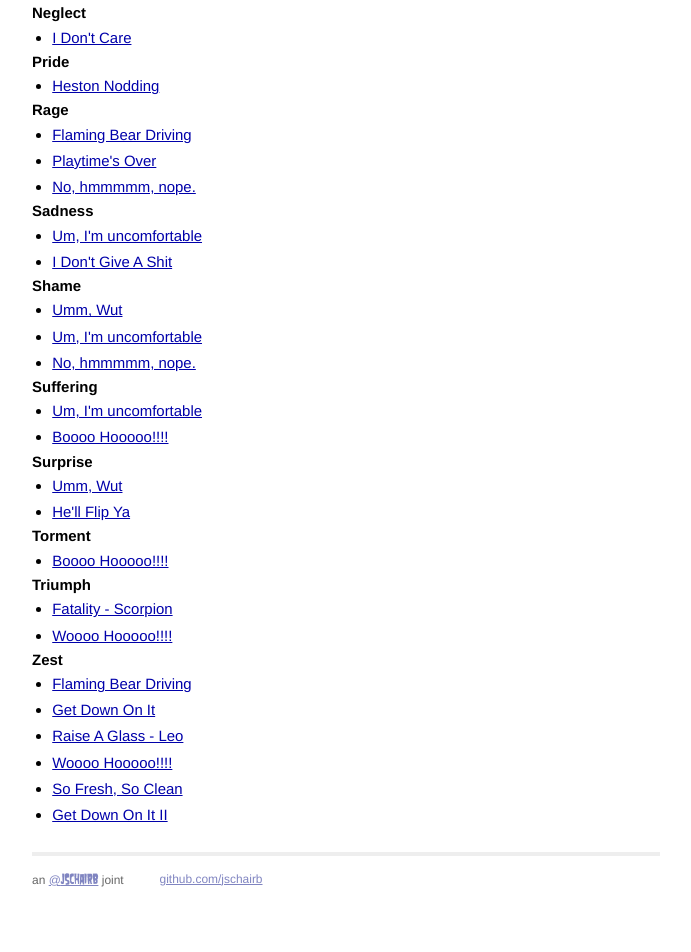
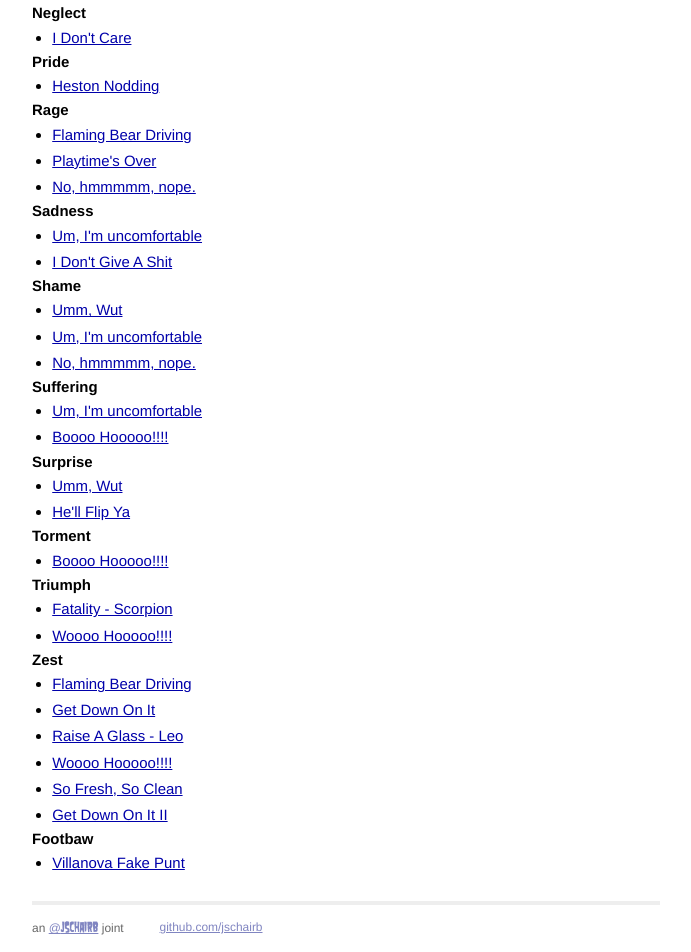
Before and after one commit to jschairb/zeitgeist, a Jekyll site: the page built from index.html, in a window 1280 px wide. Shown: the part 846-1798 px from the top of the page, without its empty margins (294-985 px from the left). Built offline with Jekyll 4.4.1, drawn with Linux system fonts in a browser that asks for light colours; Markdown is read by kramdown in place of the engine named in the settings; before the commit the page ends 1749 px from its top, so only the background shows below that.

Commit message:
VILLANOVA FAKE PUNT

```diff
--- a/_data/categories.yaml
+++ b/_data/categories.yaml
@@ -61,3 +61,5 @@ Zest:
   - leo-woohoo
   - outkast-dancing
   - toddler-dancing
+Footbaw:
+  - villanova-fake-punt
--- a/_data/images.yaml
+++ b/_data/images.yaml
@@ -49,3 +49,6 @@ toddler-dancing:
 tommie-lee-jones-don-t-care:
   file: tommie-lee-jones-don-t-care.gif
   name: "I Don't Care"
+villanova-fake-punt:
+  file: villanova-fake-punt.gif
+  name: "Villanova Fake Punt"
```
